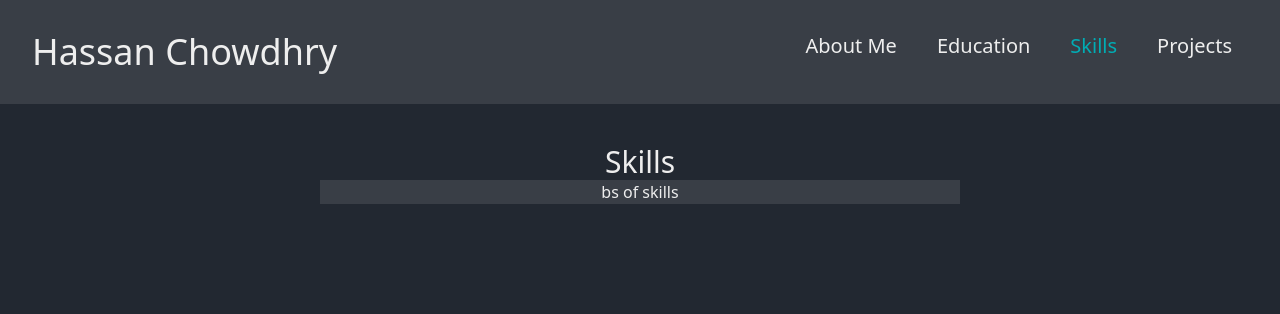
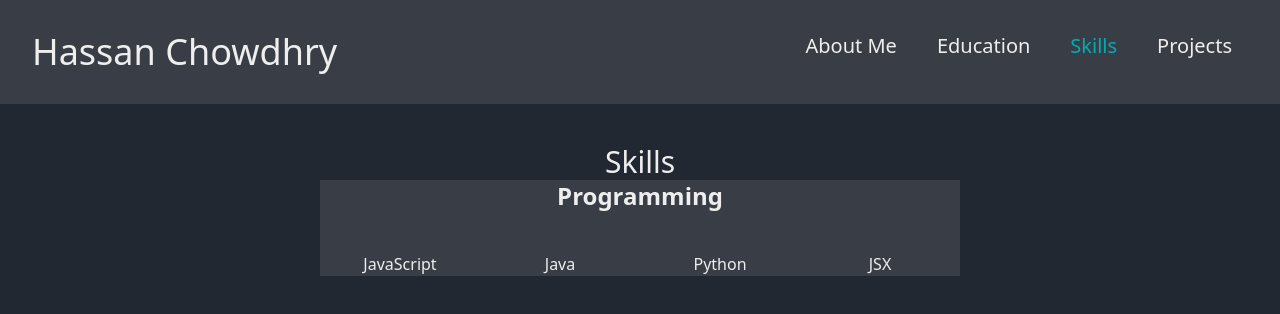
Before and after one commit to HassanChowdhry/Portfolio-2, a React (Create React App) app in the folder app/: page /skills in a window 1280 px wide. Shown: the top 314 px of the page. Built offline with nearby package versions, Linux system fonts and the light colour scheme.

Commit message:
buttons on about / skills template set / (next setup education)

```diff
--- a/app/public/index.html
+++ b/app/public/index.html
@@ -24,7 +24,7 @@
       work correctly both with client-side routing and a non-root public URL.
       Learn how to configure a non-root public URL by running `npm run build`.
     -->
-    <title>React App</title>
+    <title>Hassan Chowdhry</title>
   </head>
   <body>
     <noscript>You need to enable JavaScript to run this app.</noscript>
--- a/app/src/components/layout/Skills.js
+++ b/app/src/components/layout/Skills.js
@@ -1,11 +1,10 @@
+import Skill from './mini-comp/Skill';
+
 function Skills() {
   return (
     <div className="text-center text-white my-10">
       <h1 className="text-3xl">Skills</h1>
-
-      <section className="flex justify-center m-auto w-1/2 bg-gray">
-        <p>bs of skills</p>
-      </section>
+      <Skill />
     </div>
   );
 }
--- /dev/null
+++ b/app/src/components/layout/mini-comp/Skill.js
@@ -0,0 +1,17 @@
+function Skill() {
+  return (
+    <div className="m-auto w-1/2 bg-gray">
+      <section>
+        <h2 className="section-title">Programming</h2>
+        <div className="grid grid-cols-4">
+          <article>JavaScript</article>
+          <article>Java</article>
+          <article>Python</article>
+          <article>JSX</article>
+        </div>
+      </section>
+    </div>
+  );
+}
+
+export default Skill;
--- a/app/src/index.css
+++ b/app/src/index.css
@@ -1,3 +1,10 @@
 @tailwind base;
 @tailwind components;
 @tailwind utilities;
+
+.section-title {
+  font-size: 1.5rem/* 24px */;
+  line-height: 2rem;
+  margin-bottom: 2.5rem;
+  font-weight: 700;
+}
```
Also changed, not shown: app/src/components/About.js (+15 -4 lines).
